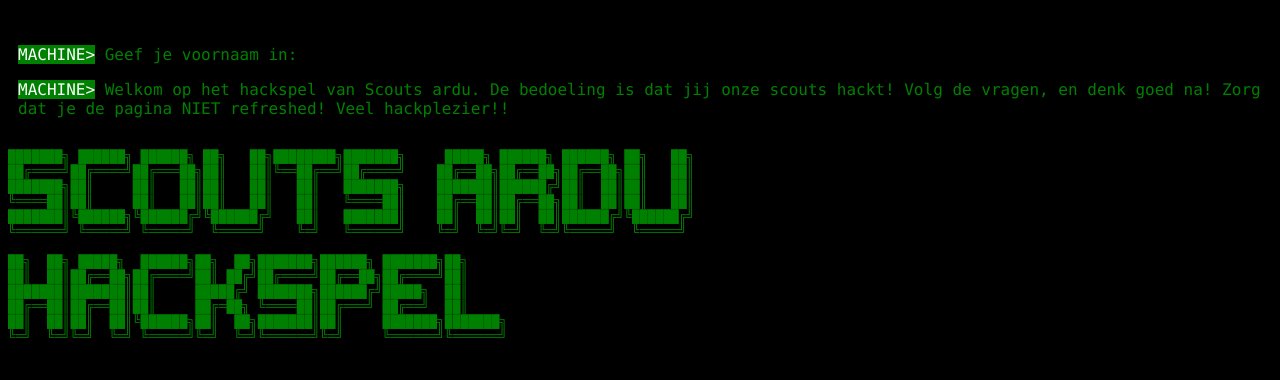
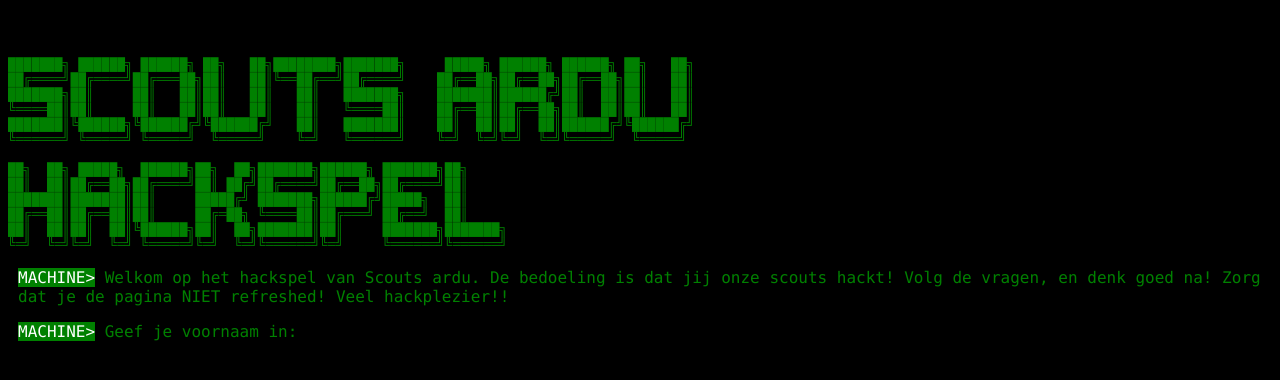
Before and after one commit to lucasverm/hacker-game, an Angular app: page / in a window 1280 px wide. Shown: the top 380 px of the page. Built offline with nearby package versions, Linux system fonts and the light colour scheme.

Commit message:
zonder reverse

```diff
--- a/src/app/app.component.html
+++ b/src/app/app.component.html
@@ -1,5 +1,5 @@
 <form [formGroup]="inputForm" autocomplete="off">
-  <input formControlName="input" type="text" id="input"
+  <input (keyup.enter)="enter()" formControlName="input" type="text" id="input"
     class="form-control" />
 </form>
 <app-uitvoer [data]=uitvoerData></app-uitvoer>
--- a/src/app/app.component.ts
+++ b/src/app/app.component.ts
@@ -78,8 +78,6 @@ export class AppComponent {
   }
 
   level1Inkom(input: string) {
-    console.log(input);
-
     if (input == "ga naar zetel") {
       this.level1Zetel(input);
     } else if (input == "ga naar automaat") {
--- a/src/app/uitvoer/uitvoer.component.html
+++ b/src/app/uitvoer/uitvoer.component.html
@@ -1,4 +1,4 @@
-<div *ngFor="let item of data.reverse(); let index = index">
+<div *ngFor="let item of data">
   <p *ngIf="!item.art" class="uitvoer-met-white-space"><span class="uitvoerder">{{item.uitvoerder}}<span
         *ngIf="item.uitvoerder != ''">></span></span> {{item.tekst}}</p>
   <pre *ngIf="item.art">{{item.uitvoerder}}<span *ngIf="item.uitvoerder != ''">> </span>{{item.tekst}}</pre>
--- a/src/app/uitvoer/uitvoer.component.scss
+++ b/src/app/uitvoer/uitvoer.component.scss
@@ -1,6 +1,5 @@
 .uitvoer-met-white-space {
   white-space: pre-line;
-
 }
 
 p {
@@ -11,5 +10,4 @@ p {
 .uitvoerder {
   color: white;
   background-color: green;
-  ;
 }
--- a/src/app/uitvoer/uitvoer.component.ts
+++ b/src/app/uitvoer/uitvoer.component.ts
@@ -10,9 +10,7 @@ export class UitvoerComponent implements OnInit {
 
   @Input() data: Regel[];
   constructor() { }
-
   ngOnInit() {
-
   }
 
 }
```
